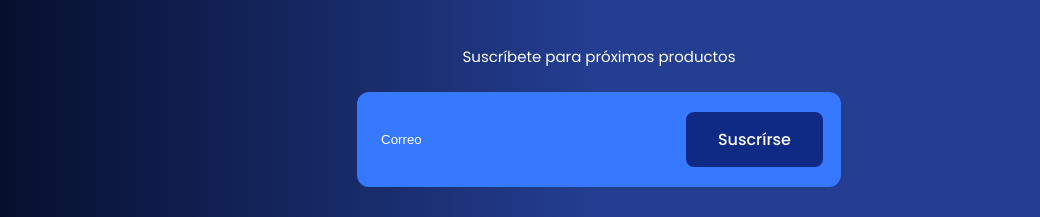
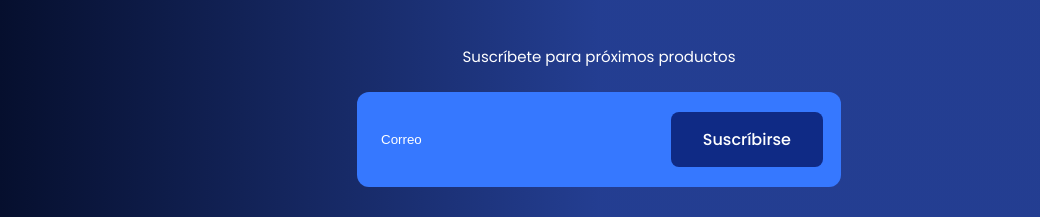
Before and after one commit to EuryHD04/EMPRENDIMIENTO, a plain HTML site: page index.html in a window 1280 px wide. Shown: the part 8711-8928 px from the top of the page, without its empty margins (41-1081 px from the left). Drawn offline with nearby package versions, Linux system fonts and the light colour scheme; some packages are replaced by stand-ins of ours; a script that the page names is missing.

Commit message:
Update index.html

```diff
--- a/index.html
+++ b/index.html
@@ -664,7 +664,7 @@
           <p class="newsld">Suscríbete para próximos productos</p>
           <form action="" class="newslf">
             <input type="text" placeholder="Correo" class="newslin" />
-            <button type="button" class="button2" onclick="mostrarMensaje()">Suscrírse</button>
+            <button type="button" class="button2" onclick="mostrarMensaje()">Suscríbirse</button>
 
             <div id="overlay">
               <div id="mensajeEmergente">
```
